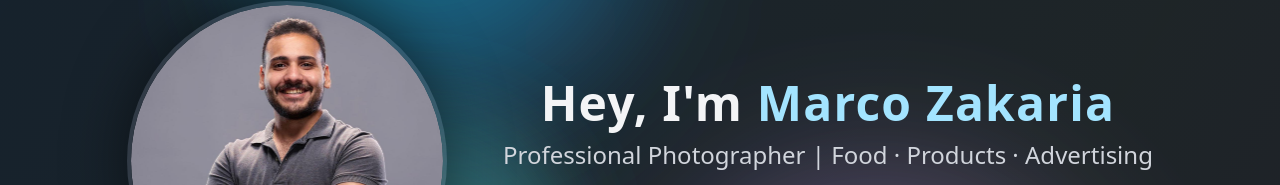
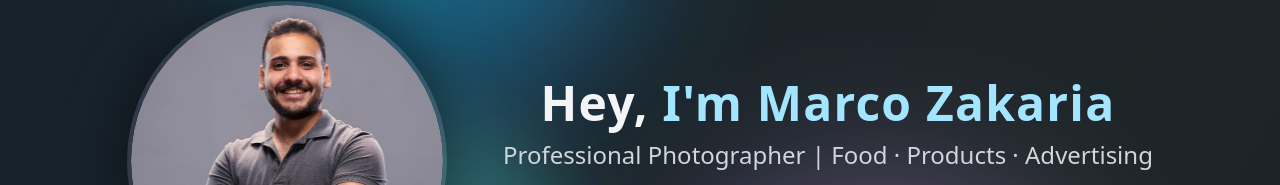
Before and after one commit to youssefshoukry1/Marco-portfolio, a Next.js app: page / in a window 1280 px wide. Shown: the part 239-424 px from the top of the page. Built offline with nearby package versions, Linux system fonts and the light colour scheme.

Commit message:
update project

```diff
--- a/src/app/page.tsx
+++ b/src/app/page.tsx
@@ -161,9 +161,20 @@ export default function Home() {
           transition={{ duration: 1, delay: 0.5 }}
           className="relative flex justify-center items-center flex-col text-center z-10"
         >
-          <h1 className="lg:text-5xl text-3xl text-gray-100 font-bold tracking-wide">
-            {"Hey, I'm"} <span className="text-[#a3e4ff]">Marco Zakaria</span>
-          </h1>
+<h1 className="lg:text-5xl text-3xl text-gray-100 font-bold tracking-wide">
+  {"Hey, "} {/* ثابت */}
+  {Array.from("I'm Marco Zakaria").map((char, index) => (
+    <motion.span
+      key={index}
+      initial={{ opacity: 0, y: 20 }}
+      animate={{ opacity: 1, y: 0 }}
+      transition={{ delay: index * 0.10, duration: 1.2 }}
+      className=" text-[#a3e4ff]"
+    >
+      {char}
+    </motion.span>
+  ))}
+</h1>
           <motion.p
             initial={{ opacity: 0, y: 20 }}
             animate={{ opacity: 1, y: 0 }}
```
